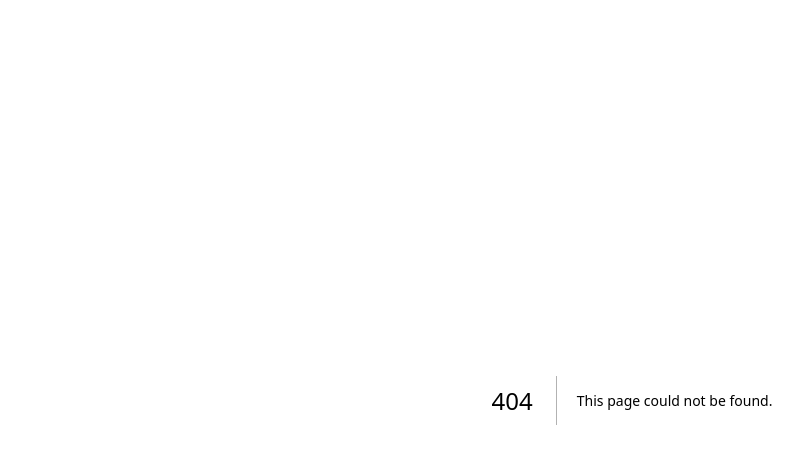
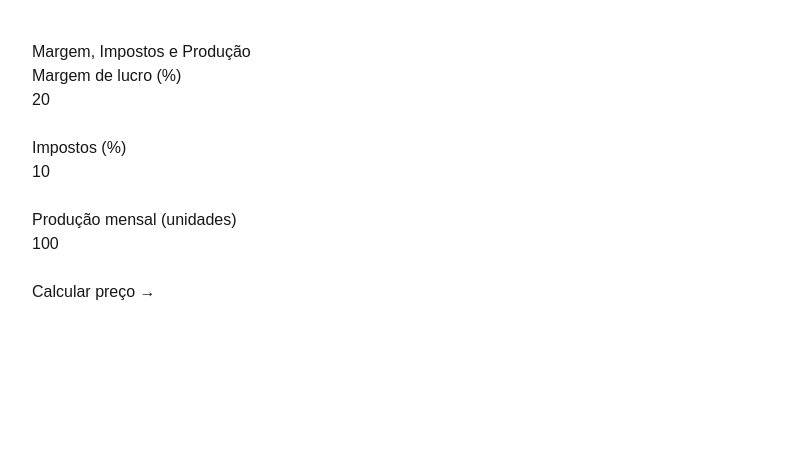
Before and after one commit to cauadomingos72/precifica_plus, a Next.js app: page /margem in a window 1280 px wide. Before the commit this address had no page. Shown: the top 464 px of the page, without its empty margins (8-811 px from the left). Built offline with nearby package versions, Linux system fonts and the light colour scheme.

Commit message:
Adicionado tela de resultado e o cálculo geral

```diff
--- /dev/null
+++ b/app/custos-indiretos/page.tsx
@@ -0,0 +1,56 @@
+"use client"
+
+import { useState } from "react"
+import { usePricingStore } from "@/store/pricing.store"
+import { useRouter } from "next/navigation"
+
+export default function CustosIndiretos() {
+  const addCost = usePricingStore((s) => s.addIndirectCost)
+  const router = useRouter()
+
+  const [name, setName] = useState("")
+  const [value, setValue] = useState(0)
+
+  const add = () => {
+    if (!name || value <= 0) {
+      alert("Preencha nome e valor")
+      return
+    }
+
+    addCost({
+      id: crypto.randomUUID(),
+      name,
+      monthlyValue: value
+    })
+
+    setName("")
+    setValue(0)
+    alert("Custo indireto adicionado!")
+  }
+
+  return (
+    <div style={{ padding: 40 }}>
+      <h1>Custos Indiretos (mensais)</h1>
+
+      <input
+        value={name}
+        onChange={(e) => setName(e.target.value)}
+        placeholder="Ex: Aluguel"
+      /><br/><br/>
+
+      <input
+        type="number"
+        value={value}
+        onChange={(e) => setValue(+e.target.value)}
+        placeholder="Valor mensal"
+      /><br/><br/>
+
+      <button onClick={add}>Adicionar custo</button>
+
+      <br/><br/>
+      <button onClick={() => router.push("/margem")}>
+        Ir para Margem →
+      </button>
+    </div>
+  )
+}
--- /dev/null
+++ b/app/margem/page.tsx
@@ -0,0 +1,60 @@
+"use client"
+
+import { useState } from "react"
+import { usePricingStore } from "@/store/pricing.store"
+import { useRouter } from "next/navigation"
+
+export default function MargemPage() {
+  const setConfig = usePricingStore((s) => s.setConfig)
+  const router = useRouter()
+
+  const [margin, setMargin] = useState(20)
+  const [tax, setTax] = useState(10)
+  const [production, setProduction] = useState(100)
+
+  const continuar = () => {
+    if (production <= 0) {
+      alert("Produção deve ser maior que zero")
+      return
+    }
+
+    setConfig({
+      marginPercent: margin,
+      taxPercent: tax,
+      monthlyProduction: production
+    })
+
+    router.push("/resultado")
+  }
+
+  return (
+    <div style={{ padding: 40 }}>
+      <h1>Margem, Impostos e Produção</h1>
+
+      <p>Margem de lucro (%)</p>
+      <input
+        type="number"
+        value={margin}
+        onChange={(e) => setMargin(+e.target.value)}
+      /><br/><br/>
+
+      <p>Impostos (%)</p>
+      <input
+        type="number"
+        value={tax}
+        onChange={(e) => setTax(+e.target.value)}
+      /><br/><br/>
+
+      <p>Produção mensal (unidades)</p>
+      <input
+        type="number"
+        value={production}
+        onChange={(e) => setProduction(+e.target.value)}
+      /><br/><br/>
+
+      <button onClick={continuar}>
+        Calcular preço →
+      </button>
+    </div>
+  )
+}
--- /dev/null
+++ b/app/resultado/page.tsx
@@ -0,0 +1,38 @@
+"use client"
+
+import { useEffect } from "react"
+import { usePricingStore } from "@/store/pricing.store"
+import { calculatePrice } from "@/services/pricingEngine"
+
+export default function ResultadoPage() {
+  const directCosts = usePricingStore((s) => s.directCosts)
+  const indirectCosts = usePricingStore((s) => s.indirectCosts)
+  const config = usePricingStore((s) => s.config)
+  const result = usePricingStore((s) => s.result)
+  const setResult = usePricingStore((s) => s.setResult)
+
+  useEffect(() => {
+    if (!config) return
+
+    const calc = calculatePrice(directCosts, indirectCosts, config)
+    setResult(calc)
+  }, [])
+
+  if (!result) return <div style={{padding:40}}>Calculando...</div>
+
+  return (
+    <div style={{ padding: 40 }}>
+      <h1>Resultado da Precificação</h1>
+
+      <h2>💰 Preço sugerido</h2>
+      <h1>R$ {result.price.toFixed(2)}</h1>
+
+      <hr /><br/>
+
+      <p><strong>Custo total por unidade:</strong> R$ {result.totalUnitCost.toFixed(2)}</p>
+      <p><strong>Lucro por unidade:</strong> R$ {result.profitPerUnit.toFixed(2)}</p>
+      <p><strong>Ponto de equilíbrio:</strong> {result.breakEvenUnits} unidades</p>
+
+    </div>
+  )
+}
--- /dev/null
+++ b/services/pricingEngine.ts
@@ -0,0 +1,29 @@
+import { DirectCost, IndirectCost, PricingConfig, PricingResult } from "@/types/pricing"
+
+export function calculatePrice(
+  directCosts: DirectCost[],
+  indirectCosts: IndirectCost[],
+  config: PricingConfig
+): PricingResult {
+
+  const totalDirectCost = directCosts.reduce((sum, c) => sum + c.costPerUnit, 0)
+
+  const totalIndirectMonthly = indirectCosts.reduce((sum, c) => sum + c.monthlyValue, 0)
+  const indirectPerUnit = totalIndirectMonthly / config.monthlyProduction
+
+  const totalUnitCost = totalDirectCost + indirectPerUnit
+
+  const priceWithMargin = totalUnitCost * (1 + config.marginPercent / 100)
+  const finalPrice = priceWithMargin * (1 + config.taxPercent / 100)
+
+  const profitPerUnit = finalPrice - totalUnitCost
+
+  const breakEvenUnits = Math.ceil(totalIndirectMonthly / profitPerUnit)
+
+  return {
+    price: finalPrice,
+    totalUnitCost,
+    profitPerUnit,
+    breakEvenUnits
+  }
+}
```
